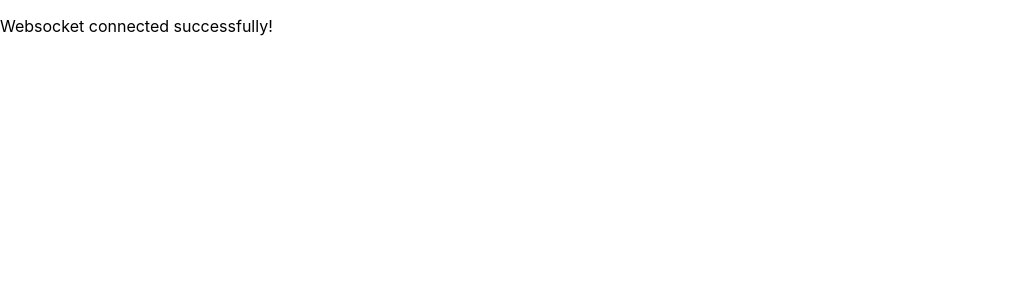
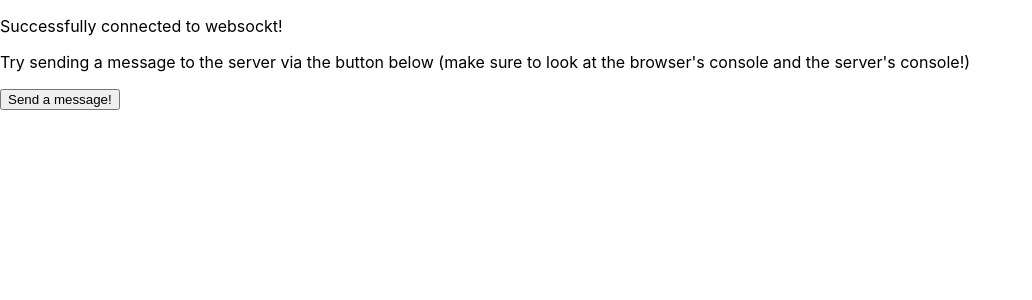
Before and after one commit to yuxli066/Clueless, a React (Create React App) app in the folder client/: page /game in a window 1280 px wide. Shown: the top 300 px of the page, without its empty margins (0-1032 px from the left). Built offline with nearby package versions, Linux system fonts and the light colour scheme; no server answers.

Commit message:
add basic message passing between client and server

```diff
--- a/client/src/App.jsx
+++ b/client/src/App.jsx
@@ -3,6 +3,7 @@ import logo from "./logo.svg";
 import "./App.css";
 import { Route, Switch } from "react-router-dom";
 import { SocketGate, SocketProvider } from "./SocketContext";
+import Board from "./Board";
 
 function App() {
   return (
@@ -11,7 +12,7 @@ function App() {
       <Route path="/game">
         <SocketProvider>
           <SocketGate loading={<p>establishing websocket connection...</p>}>
-            <p>Websocket connected successfully!</p>
+            <Board />
           </SocketGate>
         </SocketProvider>
       </Route>
--- /dev/null
+++ b/client/src/Board.jsx
@@ -0,0 +1,31 @@
+import React from "react";
+import { useContext } from "react";
+import SocketContext from "./SocketContext";
+
+export default function Board() {
+  // TODO for now, this is a basic proof-of-concept for the socket
+  // in reality, it should show the actual game board!
+
+  const socket = useContext(SocketContext);
+
+  socket.on("response", (resp) => {
+    console.log("Response from server: ", resp);
+  });
+
+  function sendMessage(e) {
+    const message = "Hello from the client!";
+    console.log(`Sending the message "${message}" to the server!`);
+    socket.emit("greet", message);
+  }
+
+  return (
+    <div>
+      <p>Successfully connected to websockt!</p>
+      <p>
+        Try sending a message to the server via the button below (make sure to
+        look at the browser's console and the server's console!)
+      </p>
+      <button onClick={sendMessage}>Send a message!</button>
+    </div>
+  );
+}
--- a/client/src/SocketContext.jsx
+++ b/client/src/SocketContext.jsx
@@ -24,12 +24,17 @@ export function SocketProvider({ children }) {
   // default url is window.location
   useEffect(() => {
     const socket = io();
-    // TODO log connection to socket?
     setSocket(socket);
   }, []);
 
   useEffect(() => {
     if (socket) {
+      socket.on("connect", () => {
+        console.log("Client connected to server!");
+      });
+
+      // TODO add reconnect logic
+
       return () => socket.close();
     }
   }, [socket]);
```
Also changed, not shown: client/src/useSocket.js (deleted, +0 -10 lines), 1 other file (tests, documents, lock files or other folders).
